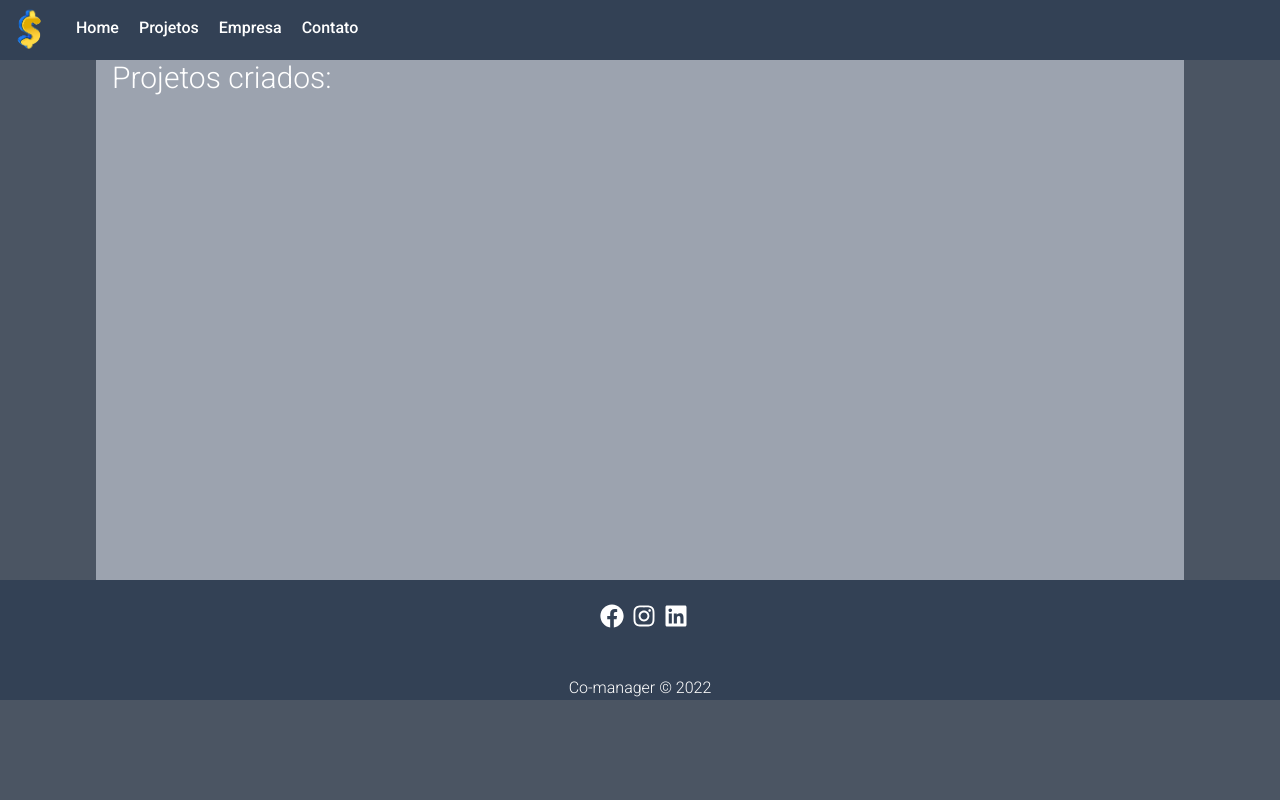
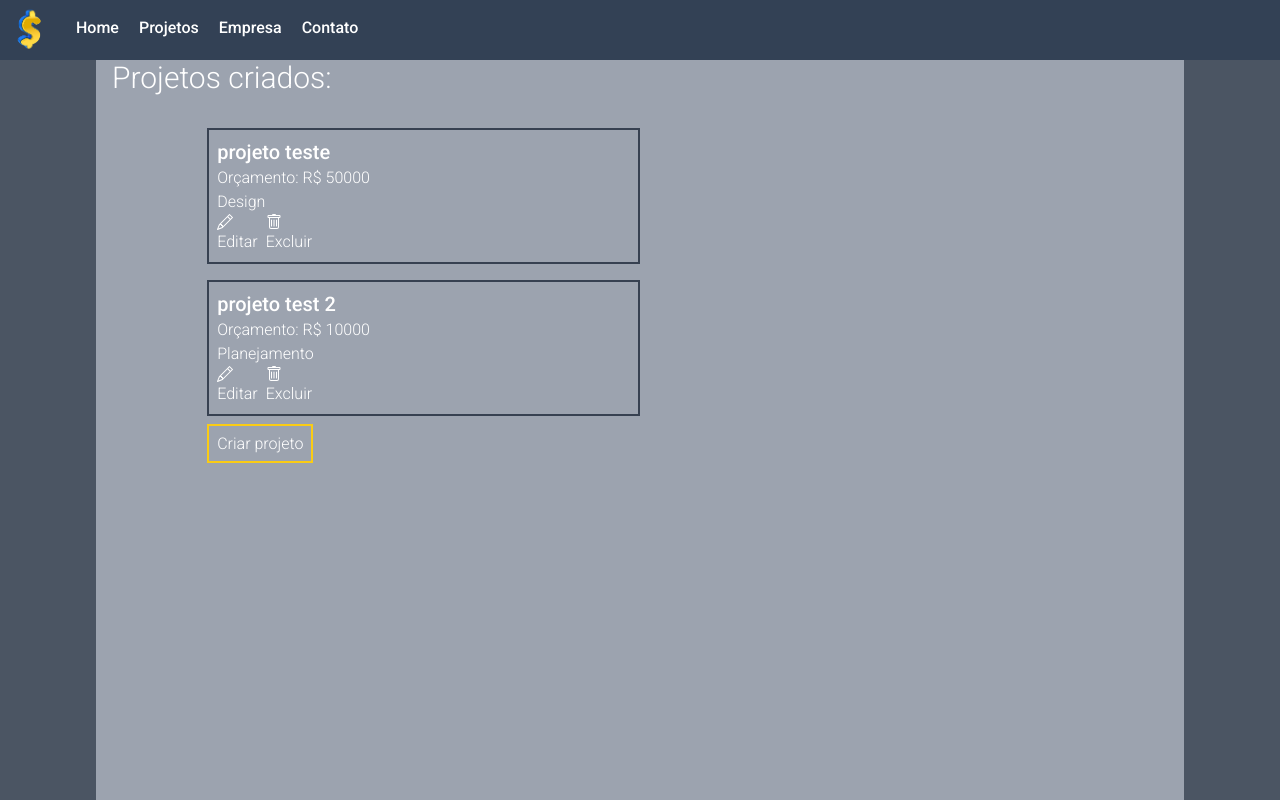
Before and after one commit to XFBC/co-manager, a React (Vite) app: page /projects in a window 1280 px wide. Shown: the top 800 px of the page. Built offline with nearby package versions, Linux system fonts and the light colour scheme; data requests are answered from the project's data file.

Commit message:
:pencil2:  pagina de projetos (visualização projeto)

```diff
--- a/src/components/layout/Container.jsx
+++ b/src/components/layout/Container.jsx
@@ -1,7 +1,7 @@
 export default function Container(props) {
   return (
     <div>
-      <div className=" bg-gray-400 w-[85%] m-auto h- px-4 h-[520px]">
+      <div className=" bg-gray-400 w-[85%] m-auto h- px-4 h-[100vh] ">
         {props.children}
       </div>
     </div>
--- a/src/components/pages/Projects.jsx
+++ b/src/components/pages/Projects.jsx
@@ -1,7 +1,31 @@
+import { useEffect } from 'react'
+import { useState } from 'react'
 import { useLocation } from 'react-router-dom'
+import Container from '../layout/Container'
+import LinkButton from '../layout/LinkButton'
 import Message from '../layout/Message'
+import ProjectCard from '../project/ProjectCard'
 
 export default function Projects() {
+  const [projects, setProjects] = useState([])
+
+  //puxando projetos cadastrados no BD
+  useEffect(() => {
+    fetch('http://localhost:5000/projects', {
+      method: 'GET',
+      headers: {
+        'Content-type': 'application/json'
+      }
+    })
+      .then(resp => resp.json())
+      .then(data => {
+        console.log(data)
+        setProjects(data)
+      })
+      .catch(err => console.log(err))
+  }, [])
+
+  //mesagem de sucesso
   const location = useLocation()
   let message = ''
   if (location.state) {
@@ -9,8 +33,23 @@ export default function Projects() {
   }
   return (
     <div>
-      <h1 className="text-3xl">Projetos criados:</h1>
+      <h1 className="text-3xl pb-4">Projetos criados:</h1>
       {message && <Message type="sucess" msg="Enviado com sucesso" />}
+      <Container>
+        <div className="mb-4">
+          {projects.length > 0 &&
+            projects.map(project => (
+              <ProjectCard
+                name={project.name}
+                budget={project.budget}
+                id={project.id}
+                category={project.category.name}
+                key={project.id}
+              />
+            ))}
+        </div>
+        <LinkButton to="/newproject" text="Criar projeto" />
+      </Container>
     </div>
   )
 }
--- /dev/null
+++ b/src/components/project/ProjectCard.jsx
@@ -0,0 +1,34 @@
+import { Link } from "react-router-dom";
+import { BsPencil, BsTrash } from "react-icons/bs";
+export default function ProjectCard({
+  id,
+  name,
+  budget,
+  category,
+  handleRemove
+}) {
+  return (
+    <div>
+      <div className="mt-4 border-gray-700 border-x-2 border-y-2 w-[50%] px-2 py-2">
+        <h2 className="text-xl font-normal"> {name}</h2>
+        <p>Orçamento: R$ {budget}</p>
+        <p> {category}</p>
+        <div className="flex flex-row gap-2">
+          <div>
+            <Link to="">
+              {' '}
+              <BsPencil /> Editar
+            </Link>
+          </div>
+          <div>
+            <button onClick="">
+              {' '}
+              <BsTrash />
+              Excluir
+            </button>
+          </div>
+        </div>
+      </div>
+    </div>
+  )
+}
```
